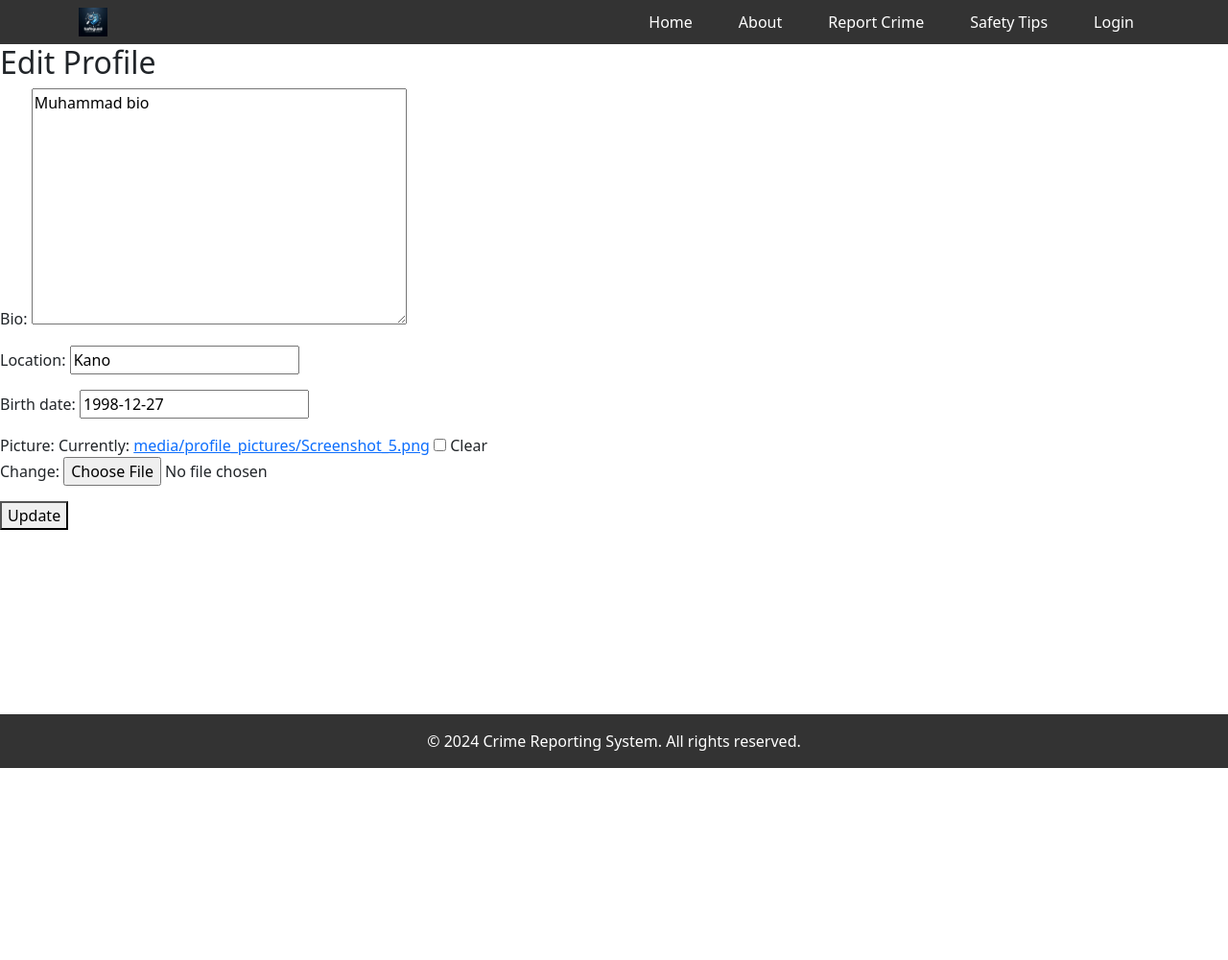
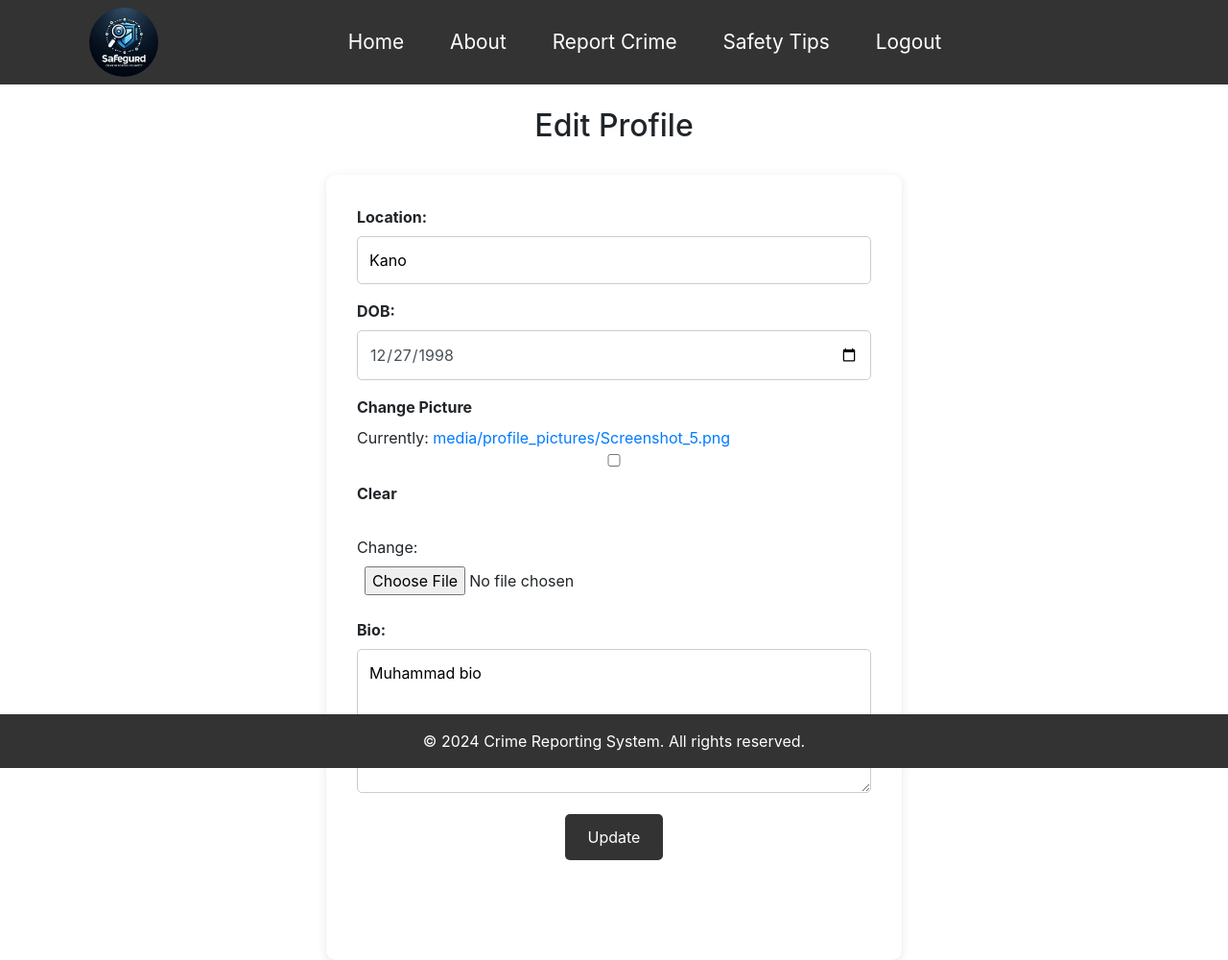
Before and after one commit to Muhammad0isah/CrimeReportingAndSafetySystem, a Django app: page /profile/edit/ in a window 1280 px wide. Shown: the whole page at 96% size. Before the commit the page ends 800 px from the top, so only its background shows below. Run offline with Django 5.2, Linux system fonts and the light colour scheme; a user stored in the database is signed in; data comes from the database, SQL or seed files in the repository; both versions use the stored data as it was after the commit; some libraries are stand-ins or nearby versions.

Commit message:
initial commit

```diff
--- a/apps/forms.py
+++ b/apps/forms.py
@@ -25,6 +25,13 @@
 
 
 class ProfileForm(forms.ModelForm):
+    birth_date = forms.DateField(
+        input_formats=['%Y-%m-%d'],
+        widget=forms.DateInput(attrs={
+            'type': 'date',
+            'class': 'form-control'
+        })
+    )
     class Meta:
         model = Profile
         fields = ['bio', 'location', 'birth_date', 'picture']
--- a/apps/views.py
+++ b/apps/views.py
@@ -15,7 +15,9 @@
 from django.shortcuts import render, redirect
 # Create your views here.
 def home(request):
-    return render(request, 'index.html')
+    notifications = Notification.objects.filter(user=request.user)
+    unread_notifications = notifications.filter(read=False).count()
+    return render(request, 'index.html',{'unread_notifications': unread_notifications})
 
 @login_required()
 def report(request):
@@ -147,10 +149,9 @@
 
 @login_required
 def view_notifications(request):
-    notifications = Notification.objects.filter(user=request.user)
-    return render(request, 'view_notifications.html', {'notifications': notifications})
-
-
+    notifications = Notification.objects.filter(user=request.user).order_by('-timestamp')
+    unread_notifications = notifications.filter(read=False).count()
+    return render(request, 'view_notifications.html', {'notifications': notifications, 'unread_notifications': unread_notifications})
 @login_required
 def read_notification(request, notification_id):
     notification = get_object_or_404(Notification, id=notification_id)
--- a/static/css/style.css
+++ b/static/css/style.css
@@ -31,9 +31,17 @@
 
 }
 
+/*.nav-links {
+    list-style: none;
+    display: flex;
+    gap: 1rem;
+    margin: 0;
+    padding: 0;
+}*/
 .nav-links {
     list-style: none;
     display: flex;
+    justify-content: center;
     gap: 1rem;
     margin: 0;
     padding: 0;
@@ -42,6 +50,7 @@
 .nav-links a {
     color: #fff;
     text-decoration: none;
+    font-size: 1.3rem;
     padding: 0.5rem 1rem;
     transition: background-color 0.3s;
 }
@@ -50,13 +59,62 @@
     background-color: #575757;
     border-radius: 4px;
 }
+.container .icons a img{
+    cursor: pointer;
+    height:4.5rem;
+    width:4.5rem;
+    text-align: center;
+    font-size: 1.5rem;
+    border-radius: 50%;
+}
+.container .icons i,
+.container .icons a {
+    position: relative;
+    cursor: pointer;
+    margin-left: .5rem;
+    height:3rem;
+    line-height: 3rem;
+    width:3rem;
+    text-align: center;
+    font-size: 1.5rem;
+    color:#491217;
+    border-radius: 50%;
+    background: #eee;
+}
+
+.container .icons .notification-dot {
+    position: absolute;
+    top: 0;
+    right: 0;
+    height: 10px;
+    width: 10px;
+    background-color: red;
+    border-radius: 50%;
+}
+.container .profile-image img{
+    cursor: pointer;
+    height:9.5rem;
+    width:10rem;
+    text-align: center;
+    border-radius: 50%;
+    padding: .2rem;
+    border: 4.5px solid #333;
+}
+
+
+.container .icons i:hover,
+.container .icons a:hover{
+    color:#fff;
+    background: var(--green);
+    transform: rotate(360deg);
+}
 
 /* Home Section */
 #home {
     background: url('../images/background.jpg') no-repeat center center/cover;
     color: #fff;
     text-align: center;
-    padding: 5rem 0;
+    padding: 10rem 0;
 }
 
 #home .hero {
--- a/templates/base_generic.html
+++ b/templates/base_generic.html
@@ -5,25 +5,48 @@
     <meta charset="UTF-8">
     <title>{% block title %}{% endblock %}</title>
     <link rel="stylesheet" type="text/css" href="{% static 'css/style.css' %}">
-    <link
-      href="https://cdn.jsdelivr.net/npm/bootstrap@5.3.1/dist/css/bootstrap.min.css"
-      rel="stylesheet"
-      integrity="sha384-4bw+/aepP/YC94hEpVNVgiZdgIC5+VKNBQNGCHeKRQN+PtmoHDEXuppvnDJzQIu9"
-      crossorigin="anonymous">
+    <link rel="stylesheet" type="text/css" href="{% static 'css/bootstrap.min.css' %}">
+    <link rel="stylesheet" href="{% static 'fontawesome-free-5.15.3-web/css/all.css' %}">
+{#    <link href="https://cdn.jsdelivr.net/npm/bootstrap@5.3.1/dist/css/bootstrap.min.css" rel="stylesheet" integrity="sha384-4bw+/aepP/YC94hEpVNVgiZdgIC5+VKNBQNGCHeKRQN+PtmoHDEXuppvnDJzQIu9" crossorigin="anonymous">#}
 
 </head>
 <body>
     <!-- Navigation Bar -->
     <nav class="navbar">
         <div class="container">
-            <a href="{% url 'home' %}" class="logo"><img src="../static/images/logo.jpg" alt=""></a>
+        <div class="icons">
+            <a href="{% url 'home' %}" style="background-color: #333"><img src="../static/images/logo.jpg" alt=""></a>
+        </div>
             <ul class="nav-links">
                 <li><a href="{% url 'home' %}">Home</a></li>
                 <li><a href="{% url 'about' %}">About</a></li>
-                <li><a href="{% url 'report' %}">Report Crime</a></li>
+                {% if user.is_authenticated %}
+                    <li><a href="{% url 'report' %}">Report Crime</a></li>
+                {% else %}
+                    <li><a href="{% url 'login' %}">Report Crime</a></li>
+                {% endif %}
+
                 <li><a href="{% url 'safety_tips' %}">Safety Tips</a></li>
-                <li><a href="{% url 'login' %}">Login</a></li>
+                {% if user.is_authenticated %}
+                    <li><a href="{% url 'logout' %}">Logout</a></li>
+                {% else %}
+                    <li><a href="{% url 'login' %}">Login</a></li>
+                {% endif %}
+
             </ul>
+            <div class="icons">
+                {% if user.is_authenticated %}
+                    <a href="{% url 'view_notifications' %}" class="fas fa-bell">
+                        {% if unread_notifications > 0 %}
+                            <span class="notification-dot"></span>
+                        {% endif %}
+                    </a>
+                    <a href="{% url 'view_profile' %}" class="fas fa-user"></a>
+{#                    <a href="{% url 'logout' %}" class="fas fa-sign-out-alt"></a>#}
+                {% endif %}
+
+{#            <i class="fas fa-bars" id="menu-bars" onclick="openNav()" ></i>#}
+            </div>
         </div>
     </nav>
 
--- a/templates/edit-profile.html
+++ b/templates/edit-profile.html
@@ -1,10 +1,36 @@
+{#{% extends 'base_generic.html' %}#}
+{##}
+{#{% block content %}#}
+{#  <h2>Edit Profile</h2>#}
+{#  <form method="POST" enctype="multipart/form-data">#}
+{#  {% csrf_token %}#}
+{#    {{ form.as_p }}#}
+{#    <button type="submit">Update</button>#}
+{#  </form>#}
+{#{% endblock %}#}
+
 {% extends 'base_generic.html' %}
 
 {% block content %}
-  <h2>Edit Profile</h2>
-  <form method="POST" enctype="multipart/form-data">
-  {% csrf_token %}
-    {{ form.as_p }}
-    <button type="submit">Update</button>
-  </form>
+    <br>
+    <div class="container">
+         <h2 style="text-align: center">Edit Profile</h2>
+        <br>
+           <form id="report-form" method="POST" enctype="multipart/form-data">
+            {% csrf_token %}
+            <label for="{{ form.location.id_for_label }}">Location:</label>
+            {{ form.location }}
+            <label for="{{ form.birth_date.id_for_label }}">DOB:</label>
+            {{ form.birth_date }}
+               <label for="{{ form.picture.id_for_label }}">Change Picture</label>
+            {{ form.picture }}
+            <label for="{{ form.bio.id_for_label }}">Bio:</label>
+            {{ form.bio }}
+               <div style="text-align: center;">
+                   <button type="submit" class="btn" style="background-color: #333;">Update</button>
+               </div>
+               <br><br><br>
+
+        </form>
+    </div>
 {% endblock %}
--- a/templates/register.html
+++ b/templates/register.html
@@ -3,7 +3,6 @@
     <!-- Registration Section -->
    <section id="login" class="section">
         <div class="container">
-            <h2>Register</h2>
             <form id="login-form" method="POST" enctype="multipart/form-data">
                 {% csrf_token %}
                     <h2 style="text-align: center">Register</h2>
```
Also changed, not shown: templates/Index.html (+6 -1 lines), templates/notification_detail.html (+9 -4 lines), templates/view-profile.html (+16 -10 lines), templates/view_notifications.html (+11 -4 lines), db.sqlite3, profile_pictures/Screenshot_2.png (deleted).
